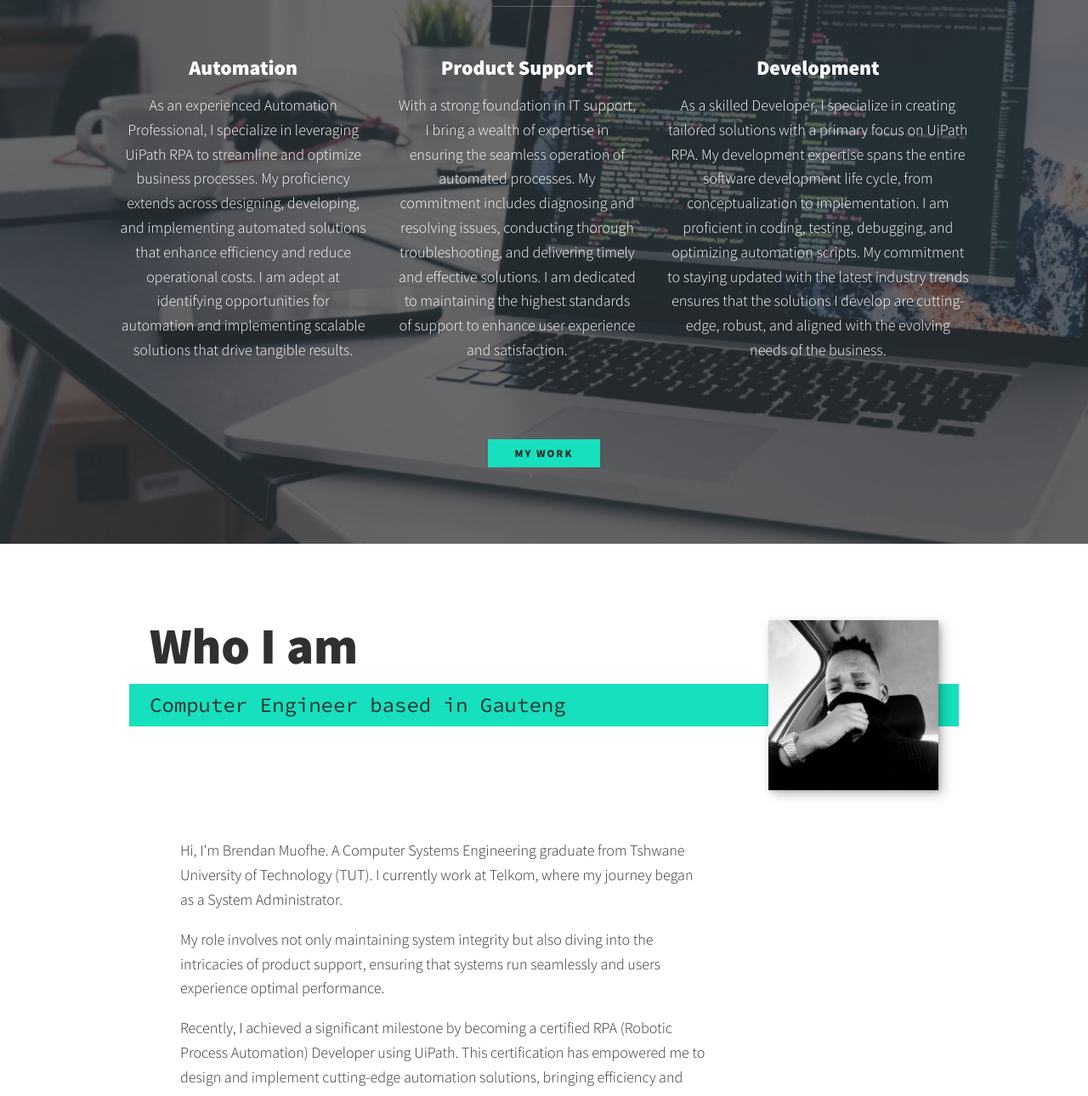
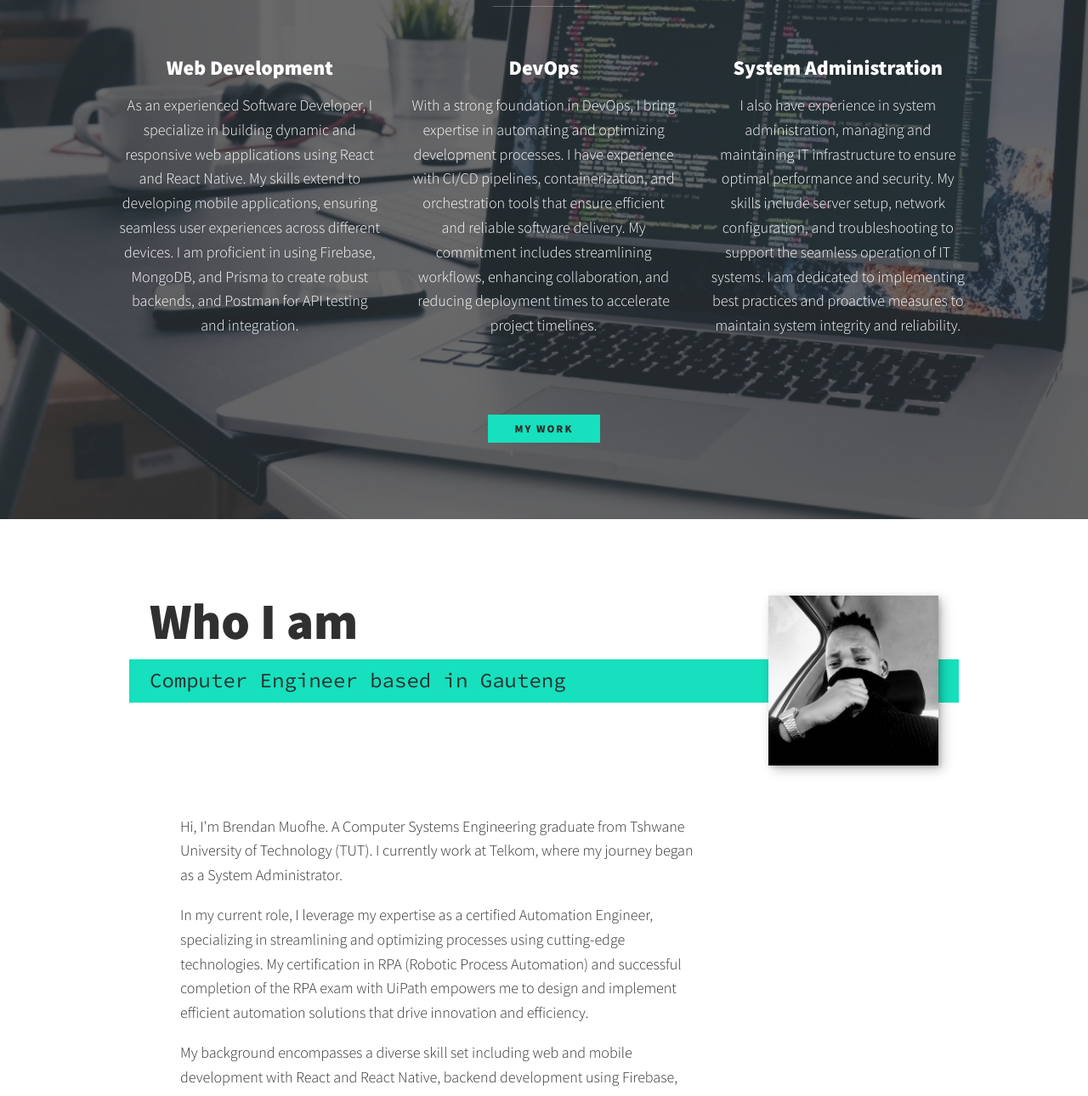
Before and after one commit to BrendanMuofhe/portfolio, a plain HTML site: page index.html in a window 1280 px wide. Shown: the part 739-2029 px from the top of the page at 85% size. Drawn offline with nearby package versions, Linux system fonts and the light colour scheme.

Commit message:
info update og site

```diff
--- a/index.html
+++ b/index.html
@@ -46,19 +46,18 @@
             <h2 class="section__title section__title--services">What I do</h2>
             <div class="services">
                 <div class="service">
-                    <h3>Automation</h3>
-                    <p>As an experienced Automation Professional, I specialize in leveraging UiPath RPA to streamline and optimize business processes. My proficiency extends across designing, developing, and implementing automated solutions that enhance efficiency and reduce operational costs. I am adept at identifying opportunities for automation and implementing scalable solutions that drive tangible results.</p>
+                    <h3>Web Development</h3>
+                    <p>As an experienced Software Developer, I specialize in building dynamic and responsive web applications using React and React Native. My skills extend to developing mobile applications, ensuring seamless user experiences across different devices. I am proficient in using Firebase, MongoDB, and Prisma to create robust backends, and Postman for API testing and integration.</p>
                 </div> <!-- / service -->
 
                 <div class="service">
-                    <h3>Product Support</h3>
-                    <p>With a strong foundation in IT support, I bring a wealth of expertise in ensuring the seamless operation of automated processes. My commitment includes diagnosing and resolving issues, conducting thorough troubleshooting, and delivering timely and effective solutions. I am dedicated to maintaining the highest standards of support to enhance user experience and satisfaction.
-                    </p>
+                    <h3>DevOps</h3>
+                    <p>With a strong foundation in DevOps, I bring expertise in automating and optimizing development processes. I have experience with CI/CD pipelines, containerization, and orchestration tools that ensure efficient and reliable software delivery. My commitment includes streamlining workflows, enhancing collaboration, and reducing deployment times to accelerate project timelines.</p>
                 </div> <!-- / service -->
 
                 <div class="service">
-                    <h3>Development</h3>
-                    <p>As a skilled Developer, I specialize in creating tailored solutions with a primary focus on UiPath RPA. My development expertise spans the entire software development life cycle, from conceptualization to implementation. I am proficient in coding, testing, debugging, and optimizing automation scripts. My commitment to staying updated with the latest industry trends ensures that the solutions I develop are cutting-edge, robust, and aligned with the evolving needs of the business.</p>
+                    <h3>System Administration</h3>
+                    <p>I also have experience in system administration, managing and maintaining IT infrastructure to ensure optimal performance and security. My skills include server setup, network configuration, and troubleshooting to support the seamless operation of IT systems. I am dedicated to implementing best practices and proactive measures to maintain system integrity and reliability.</p>
                 </div> <!-- / service -->
             </div> <!-- / services -->
 
@@ -77,23 +76,23 @@
                     Hi, I'm Brendan Muofhe. A Computer Systems Engineering graduate from Tshwane University of Technology (TUT). I currently work at Telkom, where my journey began as a System Administrator.
                 </p>
                 <p>
-                    My role involves not only maintaining system integrity but also diving into the intricacies of product support, ensuring that systems run seamlessly and users experience optimal performance.
+                    In my current role, I leverage my expertise as a certified Automation Engineer, specializing in streamlining and optimizing processes using cutting-edge technologies. My certification in RPA (Robotic Process Automation) and successful completion of the RPA exam with UiPath empowers me to design and implement efficient automation solutions that drive innovation and efficiency.
                 </p>
                 <p>
-                    Recently, I achieved a significant milestone by becoming a certified RPA (Robotic Process Automation) Developer using UiPath. This certification has empowered me to design and implement cutting-edge automation solutions, bringing efficiency and innovation to every project I undertake.
+                    My background encompasses a diverse skill set including web and mobile development with React and React Native, backend development using Firebase, MongoDB, and Prisma, and API testing with Postman. I am also adept at DevOps, employing tools like Jenkins and Docker to enhance continuous integration and delivery.
                 </p>
                 <p>
-                    Beyond my core responsibilities, I thrive on challenges and have actively engaged in DevOps projects using Jenkins and Docker. The fusion of automation and DevOps allows me to create streamlined and scalable solutions, aligning technology with business goals.
+                    Beyond technical development, I have hands-on experience in system administration, ensuring optimal performance and security of IT infrastructure. My holistic approach to technology enables me to maintain system integrity while providing top-notch product support.
                 </p>
                 <p>
-                    What sets me apart is not just my technical prowess but also my commitment to continuous learning and adaptability. I approach each project with a curious mindset, ensuring that I stay ahead of the curve in the ever-evolving tech landscape.
+                    I thrive on challenges and continuously seek to expand my knowledge and adapt to new technologies. This curiosity and commitment to learning keep me at the forefront of the tech landscape, allowing me to deliver cutting-edge solutions that meet and exceed business goals.
                 </p>
                 <p>
-                    Known for my collaborative spirit and effective communication, I thrive in dynamic environments and excel in cross-functional teams. Join me on this exciting journey as I continue to push boundaries, explore new technologies, and deliver impactful solutions that make a difference.
+                    Known for my collaborative spirit and effective communication, I excel in dynamic environments and cross-functional teams. Join me on this exciting journey as I continue to push boundaries, explore new technologies, and deliver impactful solutions that make a difference.
                 </p>
             </section>
+        </div>
 
-           </div>
 
            <img src="img/blackandwhite.jpg" alt="Brendan Muofhe in black and white." class="about-me__img">
 
@@ -142,7 +141,7 @@
                     <div class="timeline-dot"></div>
                     <div class="timeline-date">Present</div>
                     <div class="timeline-content">
-                        <h3>Junior Systems Administrator</h3>
+                        <h3>Junior Developer</h3>
                         <h4>Telkom</h4>
                         <p>Currently, I contribute to Telkom's success through my role in product support.</p>
                     </div>
```
